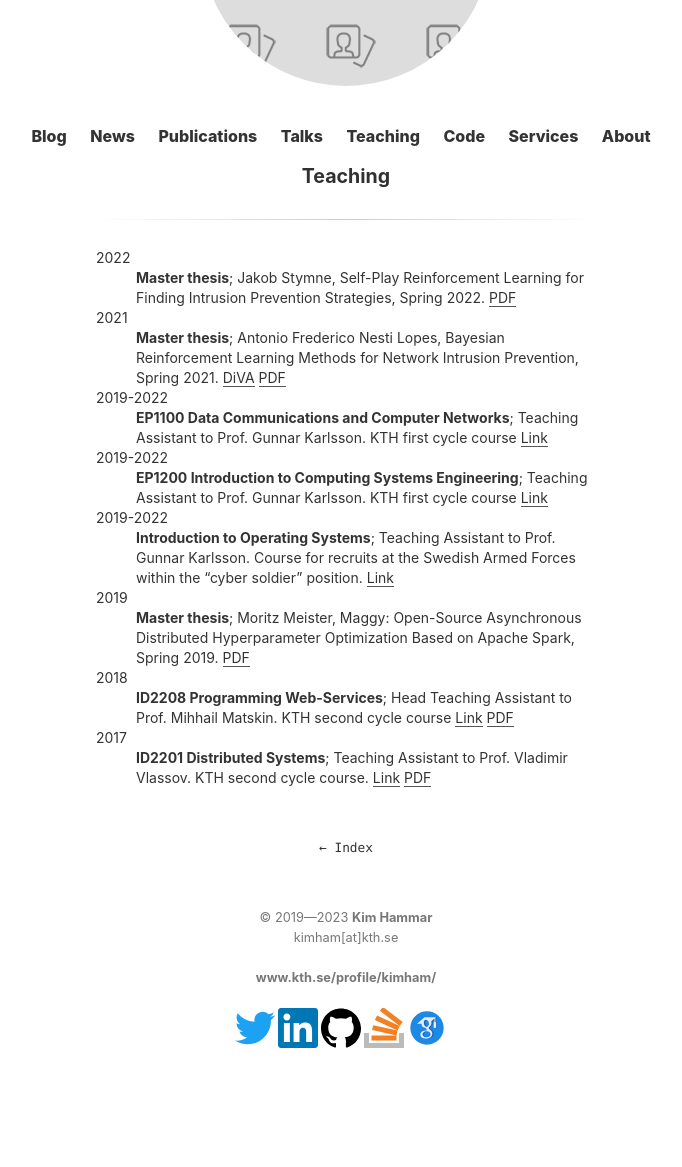
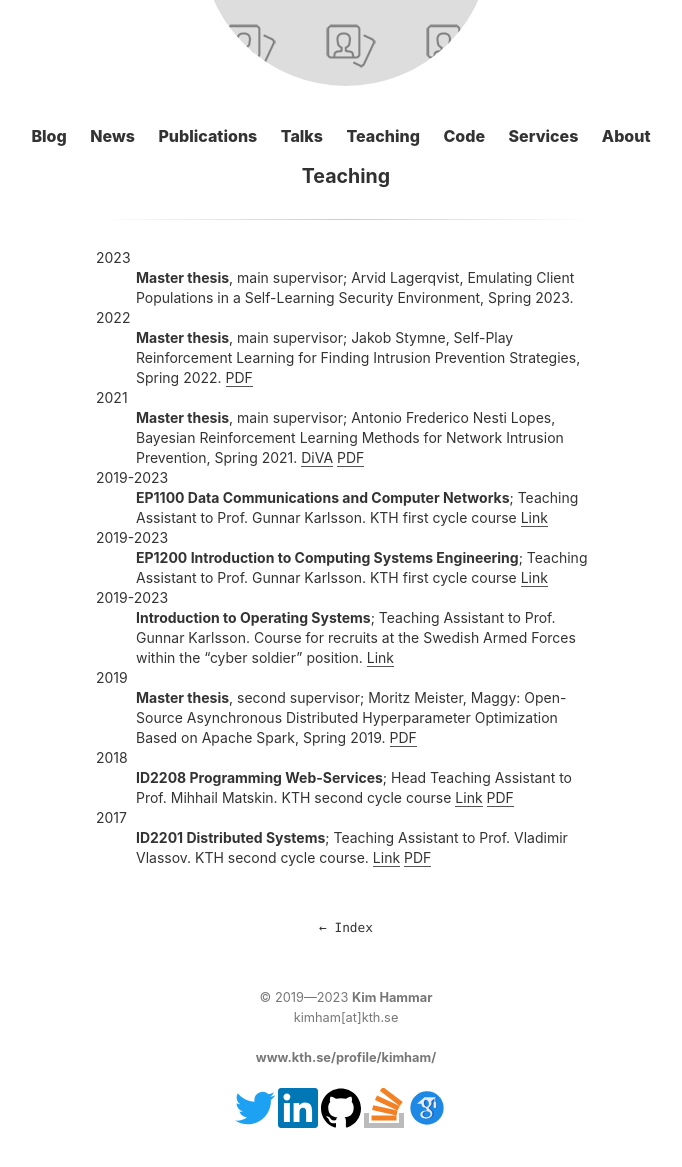
Before and after one commit to Limmen/Limmen.github.io, a Jekyll site: the page built from teaching.md, in a window 1280 px wide, cut to the strip 244-1413 px from the top of the page. Shown: the whole strip, without its empty margins (294-976 px from the left). Built offline with Jekyll 4.4.1, drawn with Linux system fonts in a browser that asks for light colours; before the commit the page ends 1333 px from its top, so only the background shows below that.

Commit message:
upd teaching

```diff
--- a/teaching.md
+++ b/teaching.md
@@ -3,34 +3,38 @@ layout: page
 title: Teaching
 ---
 
+2023
+:   **Master thesis**, main supervisor;
+	Arvid Lagerqvist, Emulating Client Populations in a Self-Learning Security Environment, Spring 2023.
+
 2022
-:   **Master thesis**;
+:   **Master thesis**, main supervisor;
 	Jakob Stymne, Self-Play Reinforcement Learning for Finding Intrusion Prevention Strategies, Spring 2022.
     [PDF](/assets/papers/Master_Thesis_Jakob_Stymne_Final_2_June.pdf)
 
 2021
-:   **Master thesis**;
+:   **Master thesis**, main supervisor;
 	Antonio Frederico Nesti Lopes, Bayesian Reinforcement Learning Methods for Network Intrusion Prevention, Spring 2021.
 	[DiVA](https://kth.diva-portal.org/smash/record.jsf?aq2=%5B%5B%5D%5D&c=1&af=%5B%5D&searchType=SIMPLE&sortOrder2=title_sort_asc&query=antonio+frederico+nesti&language=sv&pid=diva2%3A1631269&aq=%5B%5B%5D%5D&sf=all&aqe=%5B%5D&sortOrder=author_sort_asc&onlyFullText=false&noOfRows=50&dswid=9136)
 	[PDF](/assets/papers/Antonio_Nesti_Lopes_2021_Master_Thesis.pdf)
 
-2019-2022
+2019-2023
 :   **EP1100 Data Communications and Computer Networks**; Teaching Assistant to Prof. Gunnar Karlsson.
      KTH first cycle course
  	[Link](https://www.kth.se/student/kurser/kurs/EP1100?l=en)
 
-2019-2022
+2019-2023
 :   **EP1200 Introduction to Computing Systems Engineering**; Teaching Assistant to Prof. Gunnar Karlsson.
      KTH first cycle course
  	[Link](https://www.kth.se/student/kurser/kurs/EP1200)
 
-2019-2022
+2019-2023
 :   **Introduction to Operating Systems**; Teaching Assistant to Prof. Gunnar Karlsson.
     Course for recruits at the Swedish Armed Forces within the "cyber soldier" position.
  	[Link](https://jobb.forsvarsmakten.se/sv/utbildning/befattningsguiden/cybersoldat/)
 
 2019
-:   **Master thesis**;
+:   **Master thesis**, second supervisor;
 	Moritz Meister, Maggy: Open-Source Asynchronous Distributed Hyperparameter Optimization Based on Apache Spark, Spring 2019.
 	[PDF](https://oa.upm.es/56977/1/TFM_MORITZ_JOHANNES_MEISTER.pdf)
 
```
